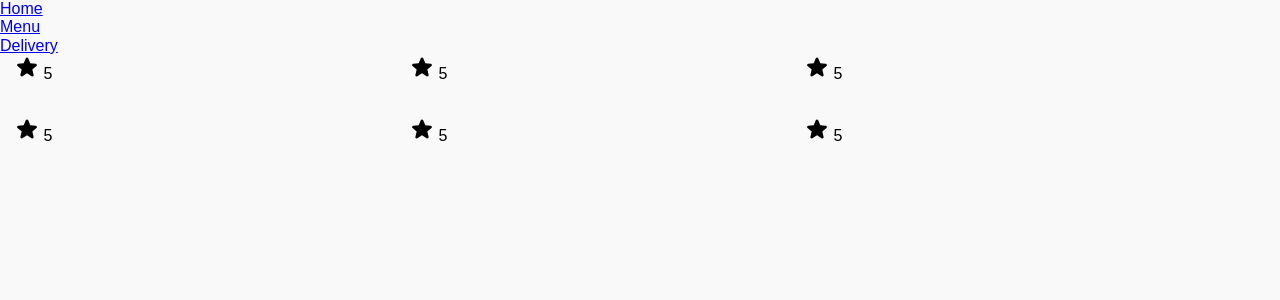
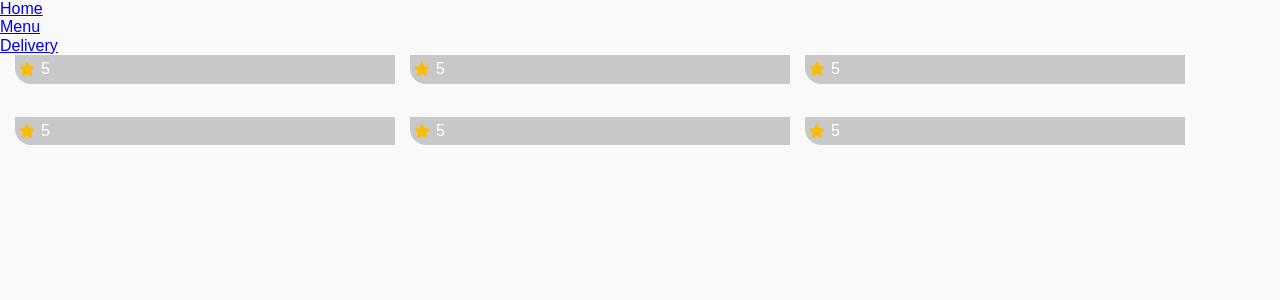
Before and after one commit to 0smir/coffee-art, a Vue app: page / in a window 1280 px wide. Shown: the top 300 px of the page. Built offline with nearby package versions, Linux system fonts and the light colour scheme; a web font is replaced by a local one.

Commit message:
add additional props: floated, theme, add corrects to mark up: additional classes, complite styles for dark and light themes

```diff
--- a/src/components/RatingLabel.vue
+++ b/src/components/RatingLabel.vue
@@ -6,19 +6,62 @@ const props = defineProps({
   rating: {
     type: Number,
     required: true
+  },
+  floated: {
+    type: Boolean,
+    default: false,
+    required: false
+  },
+  theme: {
+    type: String,
+    default: 'dark',
+    required: false
   }
 })
 
 </script>
 
 <template>
-  <div class="rating__label">
-    <SvgIcon class="icon" name="star" /> {{ rating }}
+  <div :class="['rating__label', {'floated': floated},  theme !== 'dark' ? 'light' : 'dark']">
+    <SvgIcon  v-if="!rating" class="icon icon--medium icon--oulined" name="star-outlined" />
+    <SvgIcon  v-else class="icon icon--medium icon--filled" name="star" />
+    {{ rating }}
   </div>
 </template>
 
 
 
-<style lang="scss" scoped>
+<style lang="scss">
+.rating__label {
+  display: flex;
+  align-items: center;
+  padding: 5px 3px;
 
+  &.floated {
+    position: absolute;
+    right: 0;
+    top: 0;
+    padding: 5px 5px 5px 10px;
+    font-size: 14px;
+    font-weight: 300;
+  }
+
+  &.dark {
+    color: $white;
+    border-bottom-left-radius: $radius_large;
+    background-color: rgba($black, .2);
+  }
+
+  &.light {
+    background-color: transparent;
+  }
+
+  .icon {
+    margin-right: 5px;
+    color: $gold;
+  }
+  .icon--oulined {
+    color: $gold;
+  }
+}
 </style>
```
